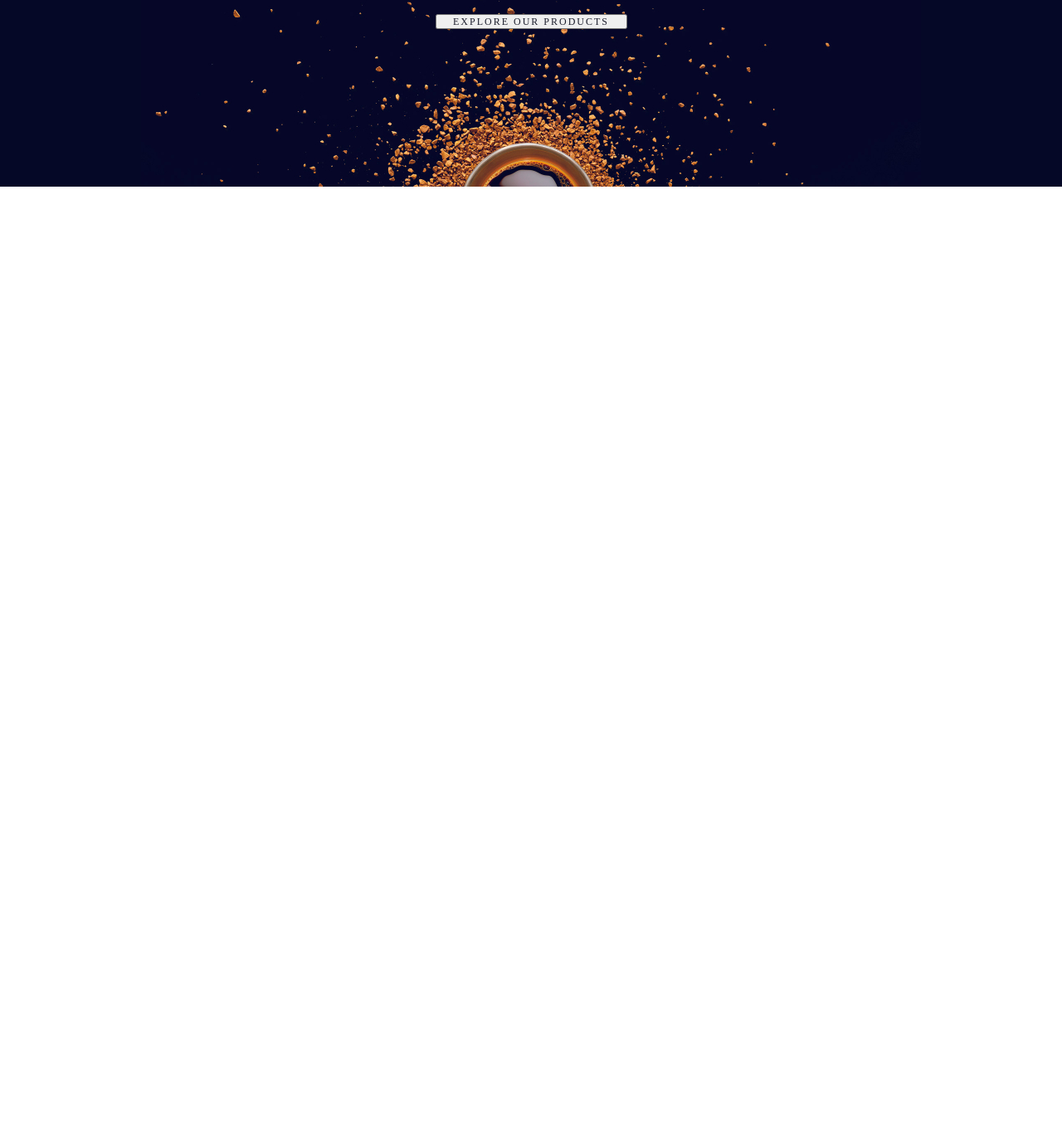
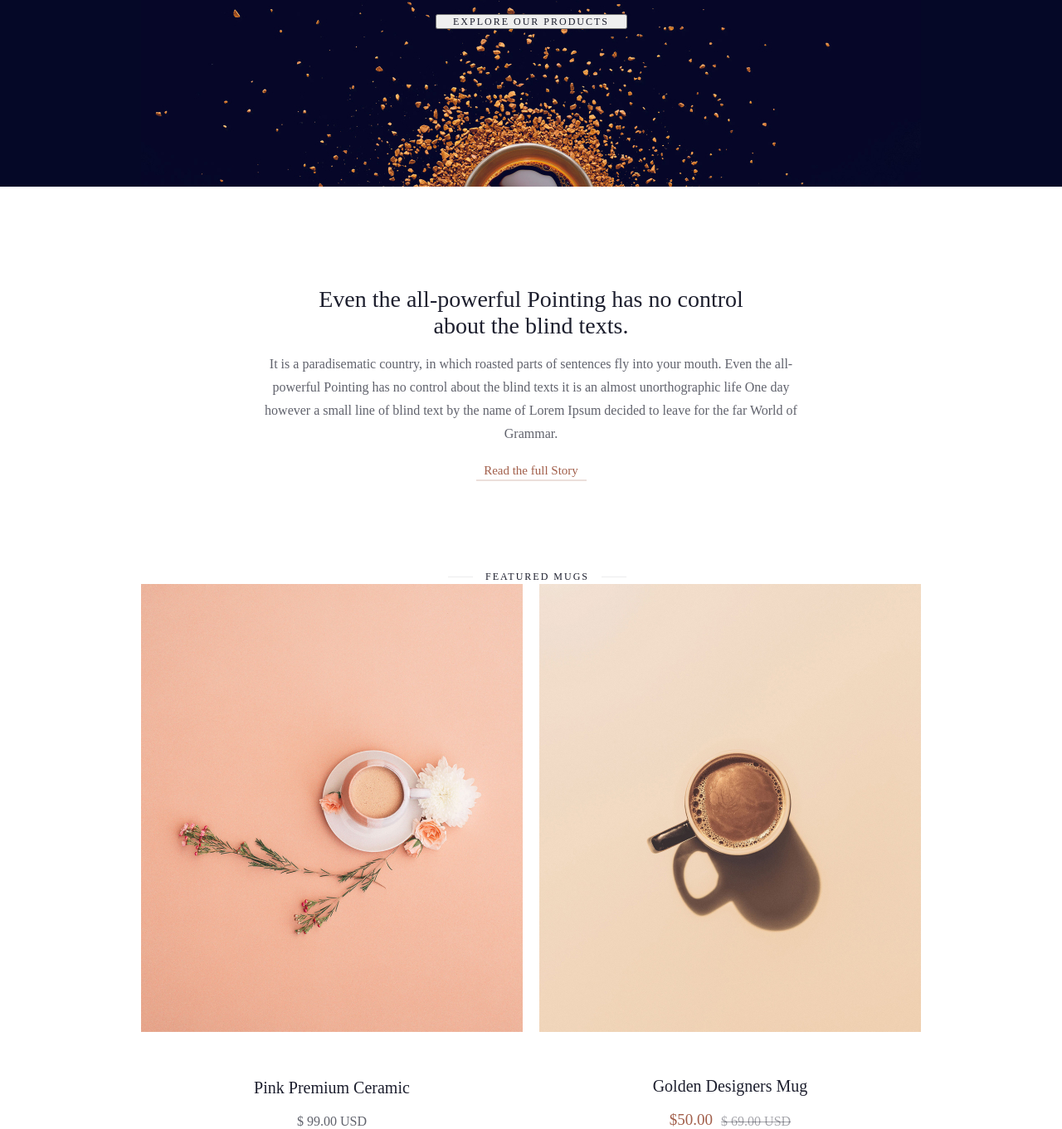
Before and after one commit to KuleshovArtem/Landing-Page-CoffeStyle, a plain HTML site: page index.html in a window 1280 px wide. Shown: the part 385-1746 px from the top of the page at 83% size. Before the commit the page ends 800 px from the top, so only its background shows below. Drawn offline with Linux system fonts and the light colour scheme.

Commit message:
верстка блока featured-mugs

```diff
--- a/css/style.css
+++ b/css/style.css
@@ -111,3 +111,134 @@ a {
     text-transform: uppercase;
     color: #1D1F2E;
 }
+
+.products {
+    margin-top: 120px;
+}
+.container {
+    margin: 0 auto;
+    width: 940px;
+}
+.story {
+   padding: 0 141px;
+   text-align: center;
+}
+.story__title {
+    margin: 0 40px;
+    font-family: 'Karla';
+    font-style: normal;
+    font-weight: 400;
+    font-size: 28px;
+    /* line-height: 40px; */
+    text-align: center;
+    color: #1D1F2E;
+}
+.story__text {
+    margin-top: 16px;
+    font-family: 'Karla';
+    font-style: normal;
+    font-weight: 400;
+    font-size: 16px;
+    line-height: 28px;
+    color: rgba(29, 31, 46, 0.7);
+}
+.story__link {
+    margin: 0 auto;
+    margin-top: 21px;
+    height: 30px;
+    width: 133px;
+}
+.link__desc {
+    font-family: 'Karla';
+    font-style: normal;
+    font-weight: 400;
+    font-size: 15px;
+    text-align: center;
+    color: #A25F4B;
+}
+.link__underline {
+    margin-top: 2px;
+    width: 133px;
+    height: 2px;
+    background: rgba(162, 95, 75, 0.2);
+}
+.products_title {
+    display: flex;
+    align-items:center;
+    justify-content: center;
+    height: 18px;
+    margin-top: 98px;
+}
+.products_title__underline {
+    margin-left: 15px;
+    width: 30px;
+    height: 1px;
+    background: #ECECED;
+    border-radius: 0px
+
+}
+.products_title__headline {
+    margin-left: 15px;
+    font-family: 'Karla';
+    font-style: normal;
+    font-weight: 400;
+    font-size: 12px;
+    text-align: center;
+    letter-spacing: 2px;
+    text-transform: uppercase;
+    color: #1D1F2E;
+}
+.featured-mugs {
+    display: flex;
+    height: 657px;
+}
+.featured-mugs__item {
+    display: flex;
+    flex-direction: column;
+    justify-content: space-between;
+    width: 480px;
+    height: 657px;
+}
+.featured-mugs__item:last-child {
+    margin-left: 20px;
+}
+.featured-mugs__desc {
+    margin-top: 35px;
+    font-family: 'Karla';
+    font-style: normal;
+    font-weight: 400;
+    font-size: 20px;
+    text-align: center;
+    color: #1D1F2E;
+}
+.featured-mugs__prise {
+    display: flex;
+    justify-content: center;
+    align-items:flex-end
+}
+.featured-mugs__regular-price {
+    font-family: 'Karla';
+    font-style: normal;
+    font-weight: 400;
+    font-size: 16px;
+    text-align: center;
+    color: rgba(29, 31, 46, 0.7);
+}
+.featured-mugs__old-price {
+    margin-left: 10px;
+    font-family: 'Karla';
+    font-style: normal;
+    font-weight: 400;
+    font-size: 16px;
+    text-align: center;
+    text-decoration-line: line-through;
+    color: rgba(29, 31, 46, 0.4);
+}
+.featured-mugs__new-price {
+    font-family: 'Karla';
+    font-style: normal;
+    font-weight: 400;
+    font-size: 19px;
+    text-align: center;
+    color: #A25F4B;
+}
--- a/index.html
+++ b/index.html
@@ -43,7 +43,50 @@
             </div>
 
         </section>
-        <section class="products"></section>
+        <section class="products">
+            <div class="container">
+                <div class="story">
+                    <h2 class="story__title">Even the all-powerful Pointing has no control about the blind texts.</h2>
+                    <div class="story__text">It is a paradisematic country, in which roasted parts of sentences fly into your mouth. Even the all-powerful Pointing has no control about the blind texts it is an almost unorthographic life One day however a small line of blind text by the name of Lorem Ipsum decided to leave for the far World of Grammar.</div>
+                    <div class="story__link">
+                        <a href="#" class="link__desc">Read the full Story</a>
+                        <div class="link__underline"></div>
+                    </div>
+                </div>
+
+                <div class="products_title">
+                        <div class="products_title__underline"></div>
+                        <h3 class="products_title__headline">Featured Mugs</h3>
+                        <div class="products_title__underline"></div>
+                </div>
+
+                <div class="featured-mugs">
+                    <div class="featured-mugs__item">
+                        <img class="featured-mugs__img" src="/img/mugs/Pink_Premium_Ceramic.jpg" alt="img">
+                        <div class="featured-mugs__desc">Pink Premium Ceramic</div>
+                        <div class="featured-mugs__prise">
+                            <div class="featured-mugs__regular-price">$ 99.00 USD</div>
+                        </div>
+                    </div>
+                    <div class="featured-mugs__item">
+                        <img class="featured-mugs__img" src="/img/mugs/Golden_Designers_Mug.jpg" alt="img">
+                        <div class="featured-mugs__desc">Golden Designers Mug</div>
+                        <div class="featured-mugs__prise">
+                            <div class="featured-mugs__new-price">$50.00</div>
+                            <div class="featured-mugs__old-price">$ 69.00 USD</div>
+                        </div>
+                    </div>
+                </div>
+
+            </div>
+
+
+
+                <div class="more-products"></div>
+                <div class="premium-offer"></div>
+            </div>
+
+        </section>
         <section class="second-bg"></section>
         <section class="blog"></section>
         <section class="contact"></section>
```
